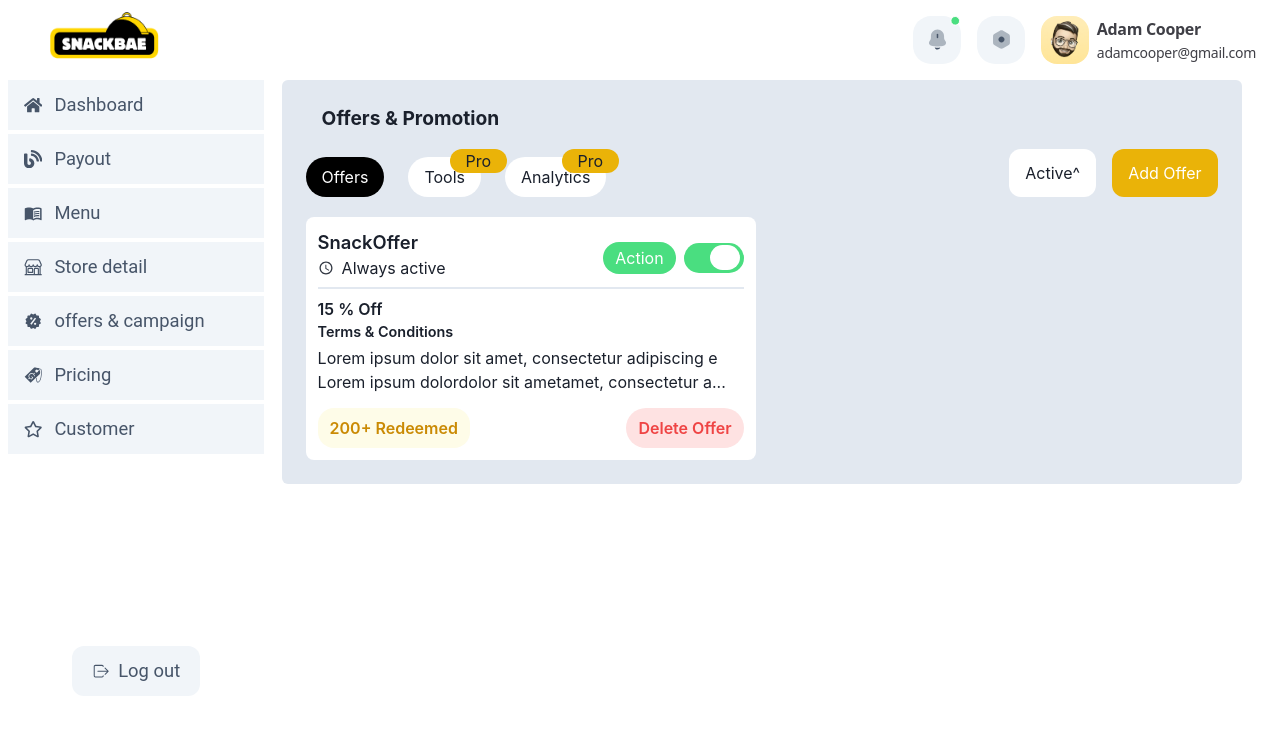
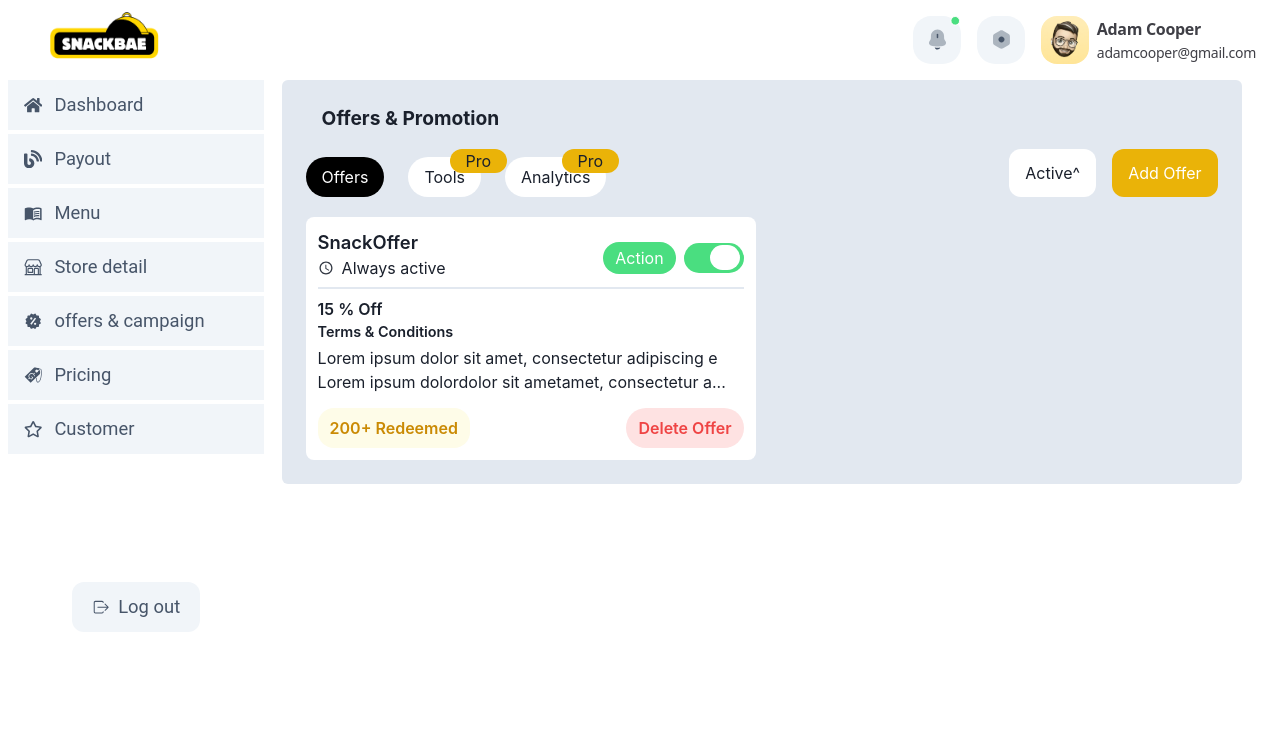
Before and after one commit to snackbae23/snackbaeWeb, a React (Create React App) app: page /offer in a window 1280 px wide. Shown: the top 734 px of the page. Built offline with nearby package versions, Linux system fonts and the light colour scheme.

Commit message:
update leftbar

```diff
--- a/src/Components/LeftBar.js
+++ b/src/Components/LeftBar.js
@@ -72,7 +72,7 @@ const LeftBar = () => {
           </Link>
           <Link id='g'
             to="/"
-            className="md:w-[50%] h-[50px] bg-slate-100 mb-1 flex items-center md:p-4 hover:bg-yellow-600 hover:text-white gap-2 mt-48 justify-center rounded-xl md:ml-16"
+            className="md:w-[50%] h-[50px] bg-slate-100 mb-1 flex items-center md:p-4 hover:bg-yellow-600 hover:text-white gap-2 mt-32 justify-center rounded-xl md:ml-16"
           >
             <IoIosLogOut /> <p className='md:block hidden'>Log out</p>
           </Link>
```
